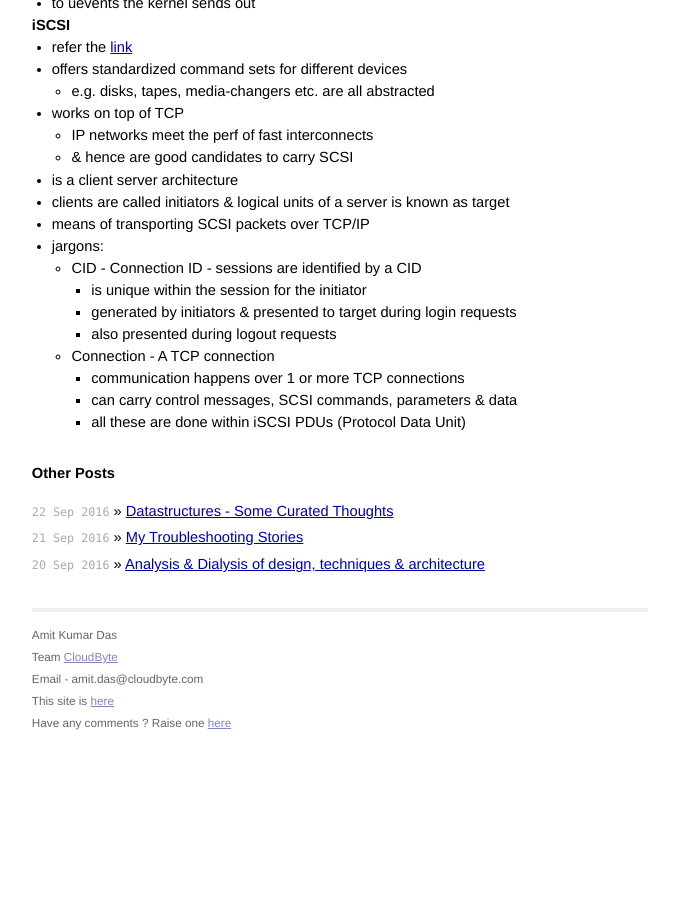
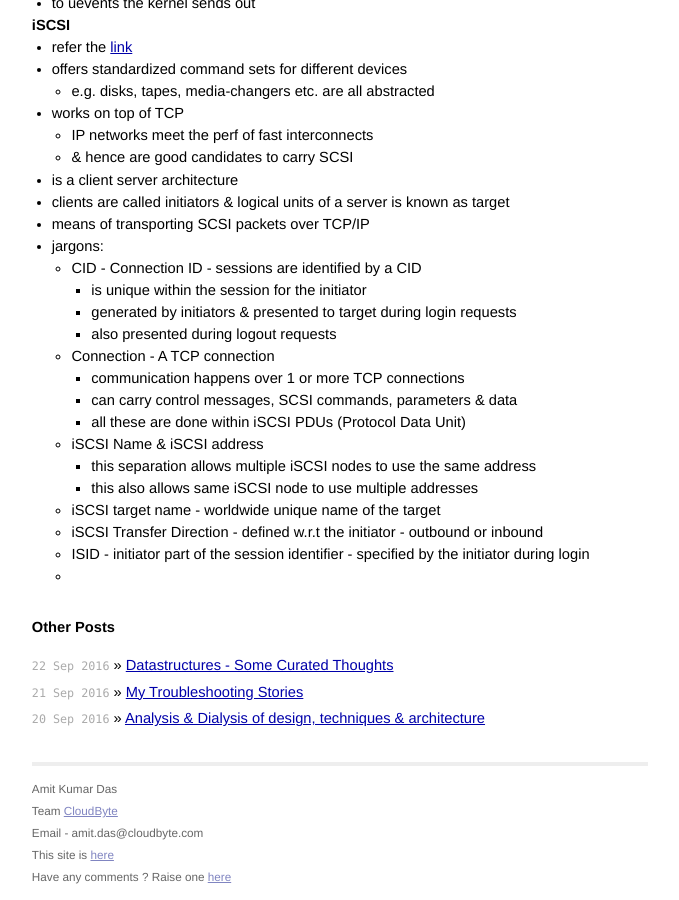
Before and after one commit to AmitKumarDas/amitkumardas.github.io, a Jekyll site: the page built from _posts/2016-09-19-low-level-stuff.md, in a window 1280 px wide and 900 px high, scrolled down 2576 px. Shown: the whole window, without its empty margins (300-979 px from the left). Built offline with Jekyll 4.4.1, drawn with Linux system fonts in a browser that asks for light colours; before the commit the page ends 3322 px from its top, so only the background shows below that.

Commit message:
Update 2016-09-19-low-level-stuff.md

```diff
--- a/_posts/2016-09-19-low-level-stuff.md
+++ b/_posts/2016-09-19-low-level-stuff.md
@@ -147,3 +147,10 @@ unmount /dev/loop<<N>>
     - communication happens over 1 or more TCP connections
     - can carry control messages, SCSI commands, parameters & data
     - all these are done within iSCSI PDUs (Protocol Data Unit)
+  - iSCSI Name & iSCSI address
+    - this separation allows multiple iSCSI nodes to use the same address
+    - this also allows same iSCSI node to use multiple addresses
+  - iSCSI target name - worldwide unique name of the target
+  - iSCSI Transfer Direction - defined w.r.t the initiator - outbound or inbound
+  - ISID - initiator part of the session identifier - specified by the initiator during login
+  -
```
